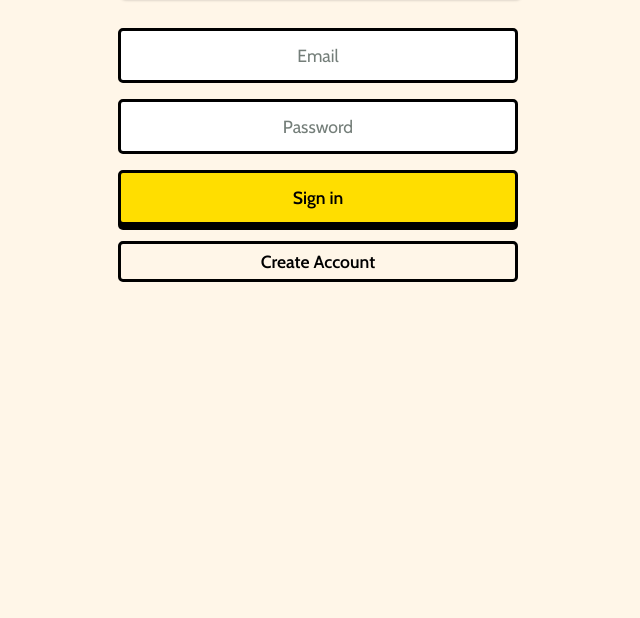
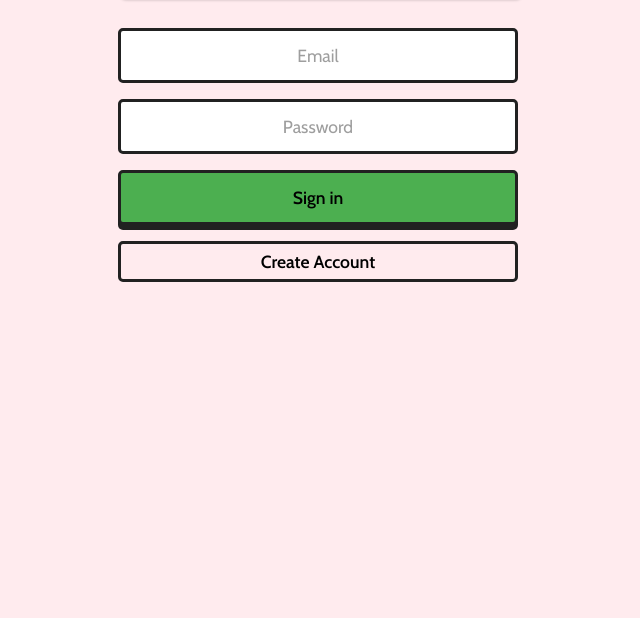
Before and after one commit to Channaveer2004/BaaS_Agent, a website built with Vite: page index.html in a window 1280 px wide. Shown: the part 182-800 px from the top of the page, without its empty margins (322-962 px from the left). Built offline with nearby package versions, Linux system fonts and the light colour scheme; some packages are replaced by stand-ins of ours; no server answers; a web font is replaced by a local one.

Commit message:
color template

```diff
--- a/index.css
+++ b/index.css
@@ -1,17 +1,17 @@
 :root {
-    --primary-color: #FFDE00;
-    --primary-light-color: #FFE769;
-    --secondary-color: #FFE4BA;
-    --secondary-light-color: #FFF6E8;
-    --post-color: #62EEA8;
-    --delete-color: #FF9F9F;
-    --light-color: #FFFEFC;
-    --grey-color: #747E79;
-    --dark-color: #000000;
-    --white-color: #FFFEFC;
+    --primary-color: #4CAF50; /* Green */
+    --primary-light-color: #81C784; /* Light Green */
+    --secondary-color: #FFCDD2; /* Light Red */
+    --secondary-light-color: #FFEBEE; /* Lightest Red */
+    --post-color: #64B5F6; /* Light Blue */
+    --delete-color: #E57373; /* Light Red */
+    --light-color: #FFFFFF; /* White */
+    --grey-color: #9E9E9E; /* Grey */
+    --dark-color: #212121; /* Dark Grey */
+    --white-color: #FFFFFF; /* White */
 
     --primary-font: 'Cabin', sans-serif;
-    --seconday-font: 'Calistoga', sans-serif;
+    --secondary-font: 'Calistoga', sans-serif;
 
     --border-width: 3px;
     --element-border-radius: 5px;
@@ -44,7 +44,7 @@ h1 {
 }
 
 .app-title {
-    font-family: var(--seconday-font);
+    font-family: var(--secondary-font);
     font-size: 2.5em;
     text-align: center;
 }
@@ -285,7 +285,7 @@ h2,h3 {
 .icon-btn {
     width: 100px;
     height: 50px;
-    background-color: #62EEA8;
+    background-color: var(--post-color);
     position: absolute;
     top: 30px;
     right: 5px;
@@ -304,7 +304,7 @@ h2,h3 {
     display: flex;
     flex-direction: column;
     gap: 1em;
-	margin-bottom: 1.8em;
+    margin-bottom: 1.8em;
 }
 
 .post {
```
